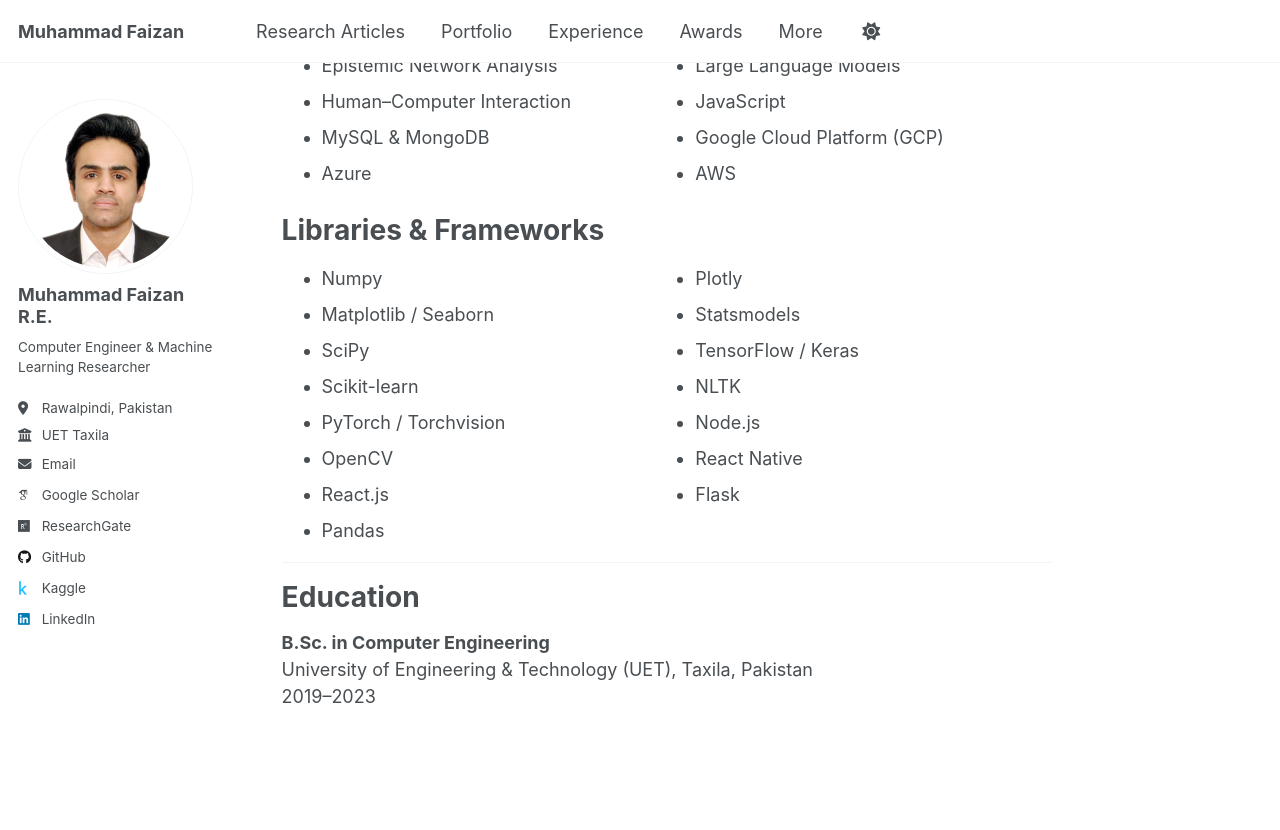
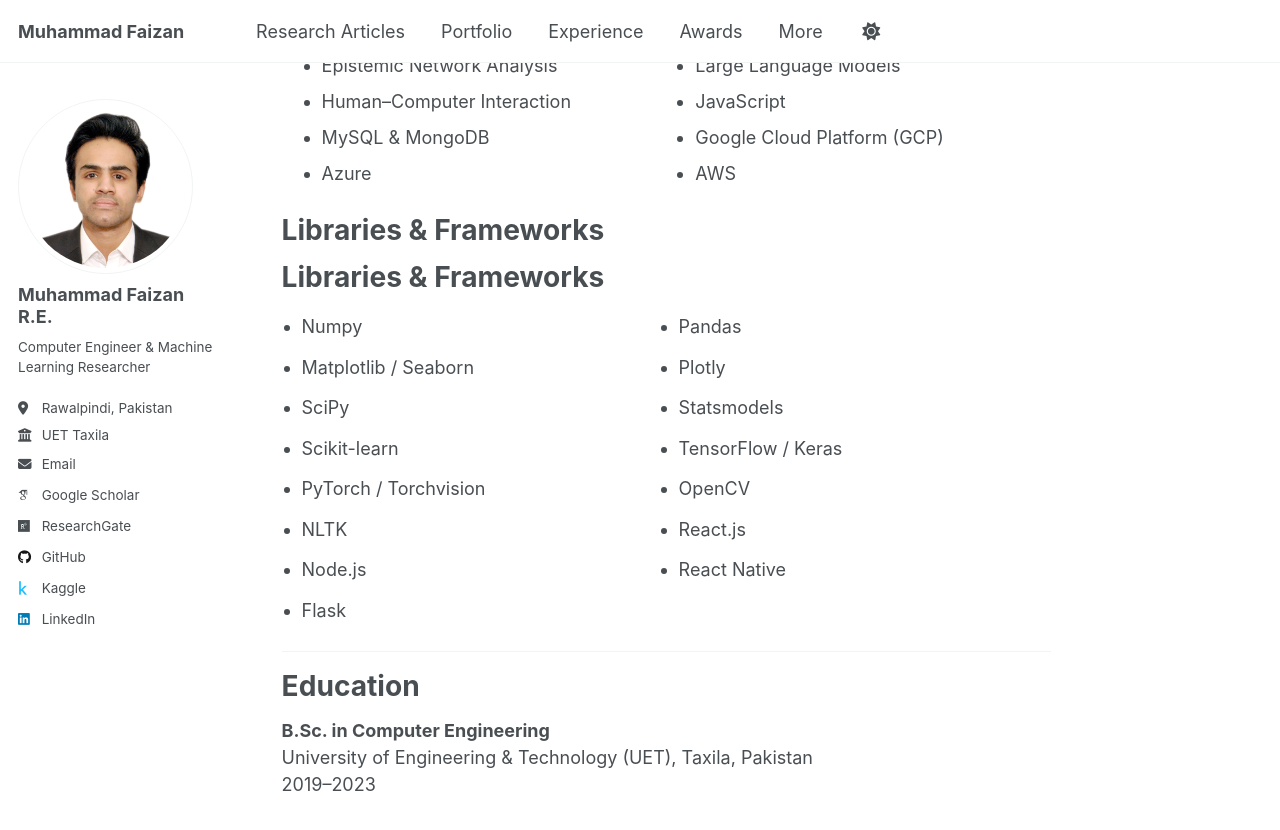
Before and after one commit to MuhammadFaizan99/MuhammadFaizan99.github.io, a Jekyll site: the page built from _pages/about.md, in a window 1280 px wide and 900 px high, scrolled down 721 px. Shown: the top 830 px of the window. Built offline with Jekyll 4.4.1, drawn with Linux system fonts in a browser that asks for light colours; some web fonts are replaced; a script that is not in the unit is left out.

Commit message:
Update about.md

```diff
--- a/_pages/about.md
+++ b/_pages/about.md
@@ -39,23 +39,27 @@ My Skillset
 Libraries & Frameworks
 ======
 
-<ul style="columns: 2;">
+Libraries & Frameworks
+======
+
+<ul style="display:grid; grid-template-columns: repeat(2, minmax(0,1fr)); gap:.25rem; list-style: disc; padding-left:20px;">
   <li>Numpy</li>
+  <li>Pandas</li>
   <li>Matplotlib / Seaborn</li>
+  <li>Plotly</li>
   <li>SciPy</li>
+  <li>Statsmodels</li>
   <li>Scikit-learn</li>
+  <li>TensorFlow / Keras</li>
   <li>PyTorch / Torchvision</li>
   <li>OpenCV</li>
+  <li>NLTK</li>
   <li>React.js</li>
-  <li>Pandas</li>
-  <li>Plotly</li>
-  <li>Statsmodels</li>
-  <li>TensorFlow / Keras</li>
-  <li>NLTK</li>
   <li>Node.js</li>
   <li>React Native</li>
   <li>Flask</li>
 </ul>
+
 
 ---
 
```
